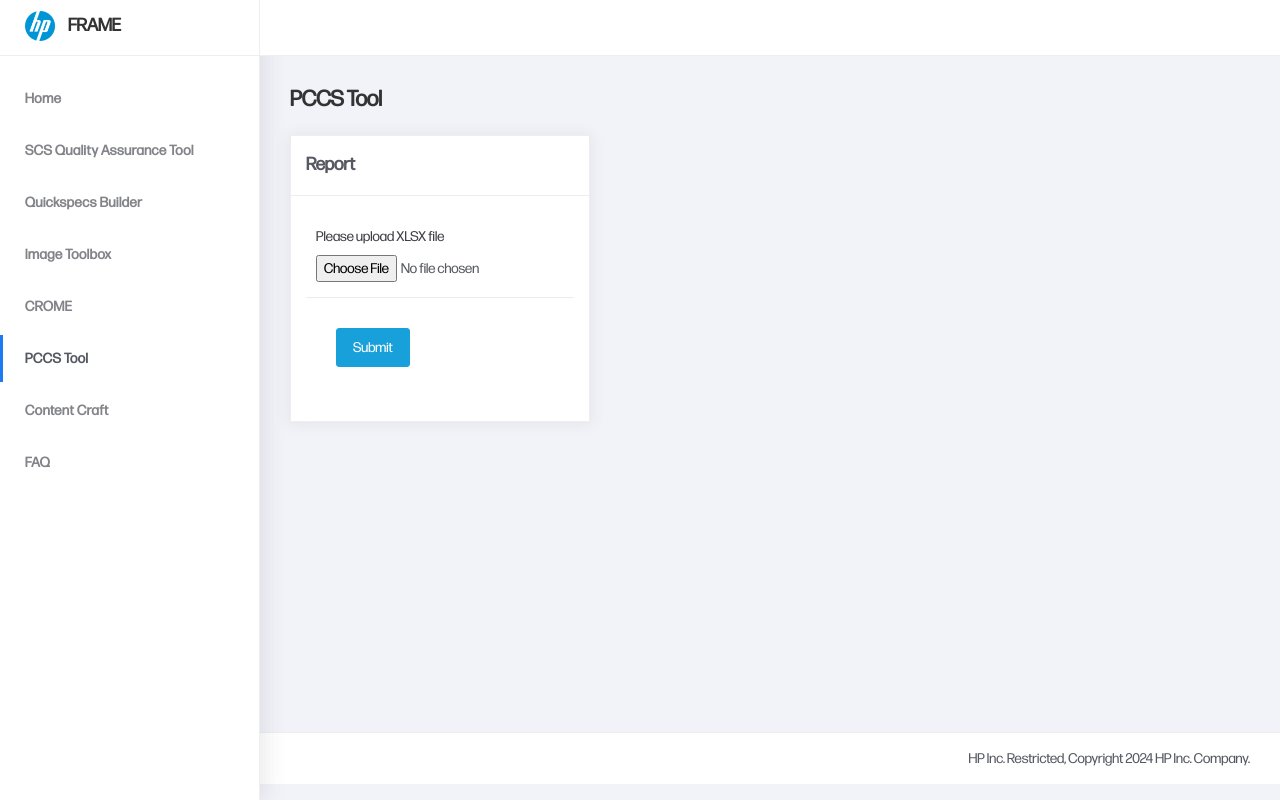
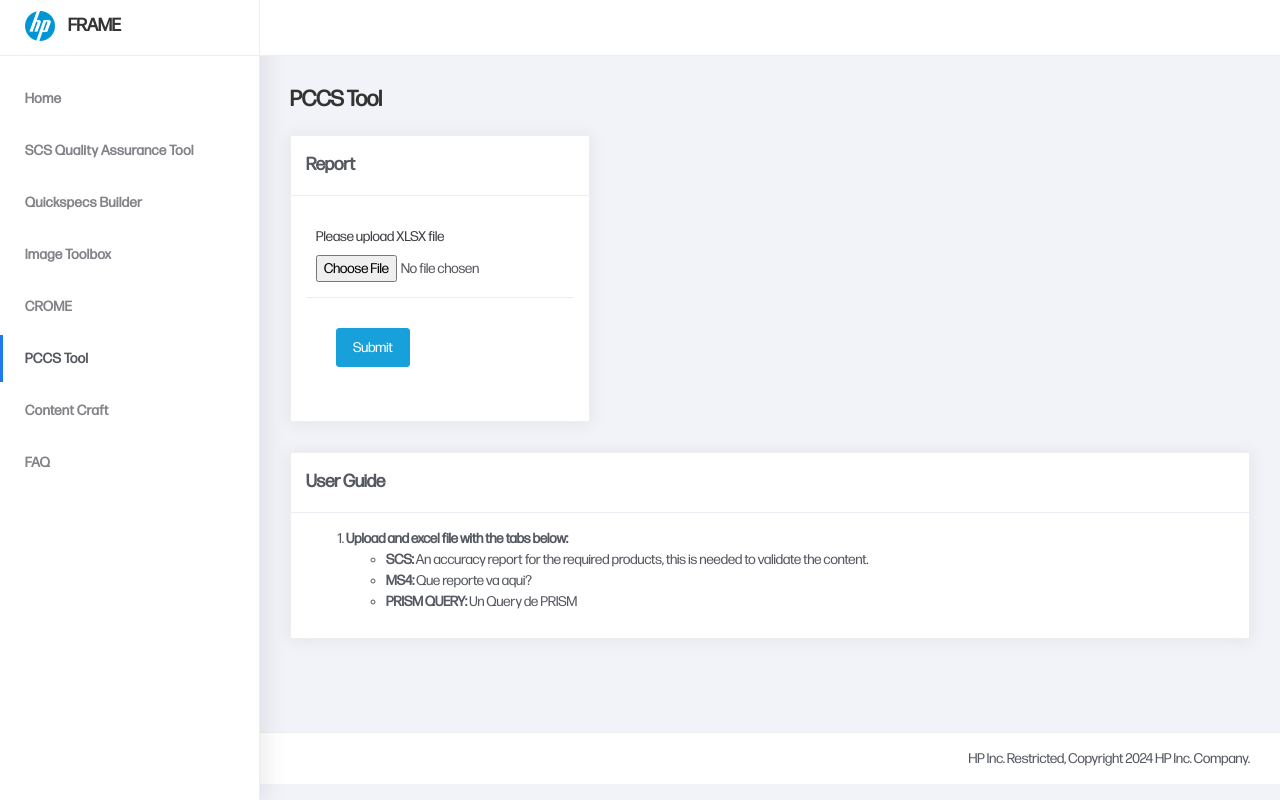
Before and after one commit to jinjernot/zeruel, a Flask app: page /app5 in a window 1280 px wide. Run offline with Flask 3, Linux system fonts and the light colour scheme.

Commit message:
user guide pccs

```diff
--- a/templates/index.html
+++ b/templates/index.html
@@ -90,6 +90,34 @@
 							</div>
 						</div>
 					</div>
+
+					<div class="row">
+						<div class="col-md-12">
+							<div class="card">
+								<div class="card-header">
+									<div class="card-title">User Guide</div>
+								</div>
+								<div class="card-body">
+									<div class="">
+										<ol>
+											<li>
+												<strong>Upload and excel file with the tabs below:</strong>
+												<ul>
+													<li><strong>SCS:</strong> An accuracy report for the required products, this is needed to validate the content.</li>
+													<li><strong>MS4:</strong> Que reporte va aqui?</li>
+													<li><strong>PRISM QUERY:</strong> Un Query de PRISM</li>
+												</ul>
+											</li>
+										</ol>
+									</div>
+
+								</div>
+							</div>
+						</div>
+					</div>
+
+
+
 				</div>
 			</div>
 			<footer class="footer">
```
